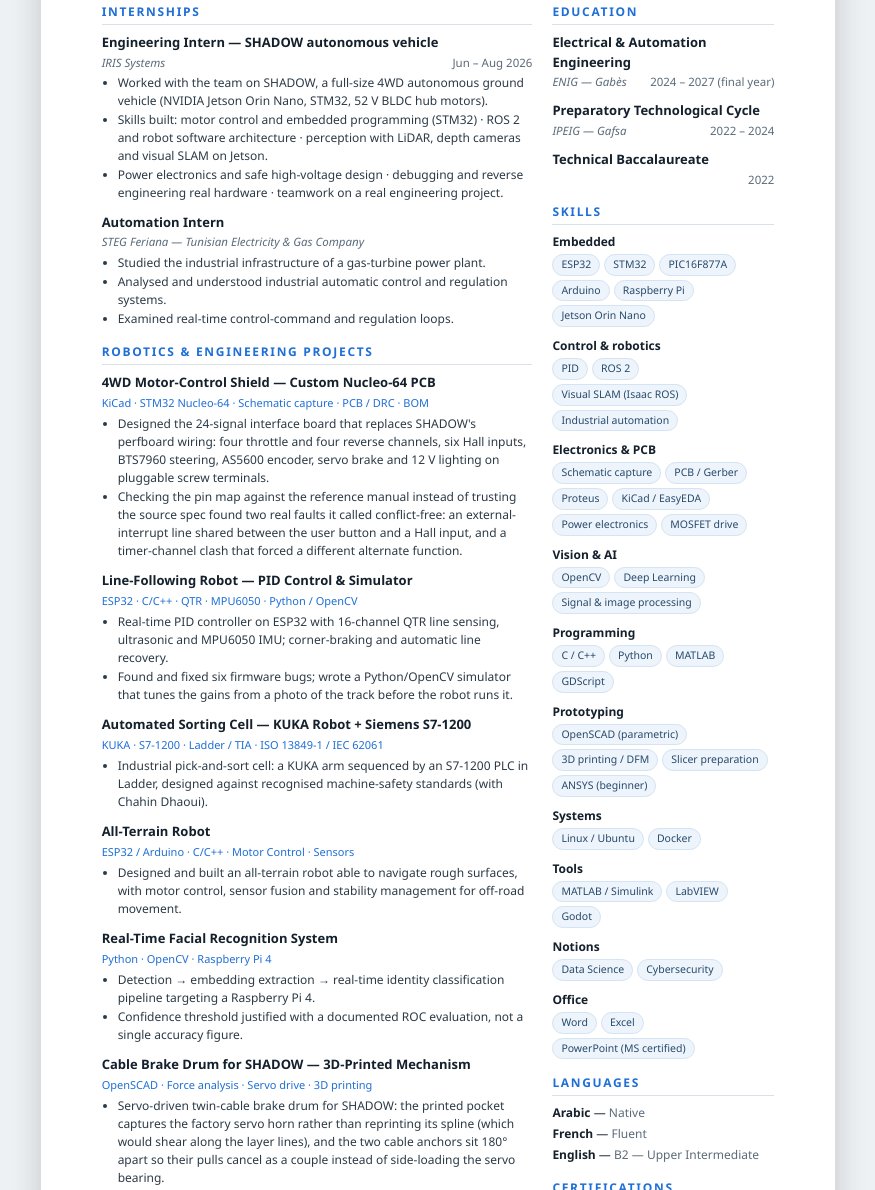
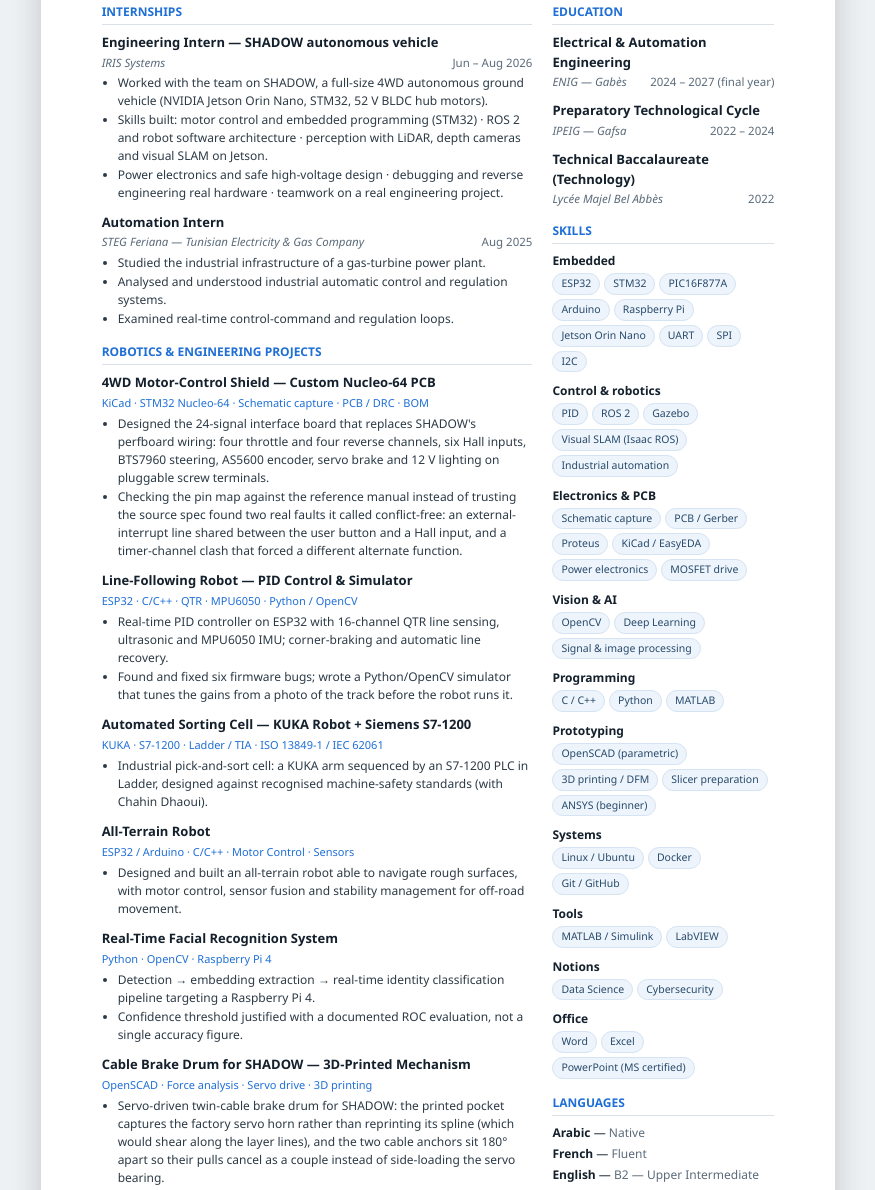
Before and after one commit to AssaadMH/AssaadMH.github.io, a plain HTML site: page cv.html in a window 1280 px wide. Shown: the part 434-1624 px from the top of the page, without its empty margins (202-1077 px from the left). Drawn offline with Linux system fonts and the light colour scheme.

Commit message:
CV: ATS fixes - STEG and bac dates, plain section headings, 2 pages, bus/Git/Gazebo skills

```diff
--- a/cv.html
+++ b/cv.html
@@ -41,7 +41,7 @@
   .main{flex:1 1 62%;min-width:0}
   .side{flex:0 0 33%}
 
-  h2{font-size:12px;text-transform:uppercase;letter-spacing:.14em;color:var(--accent);
+  h2{font-size:12px;text-transform:uppercase;color:var(--accent);
     margin:0 0 8px;padding-bottom:3px;border-bottom:1px solid var(--line)}
   section{margin-bottom:15px;break-inside:avoid}
   section.flow{break-inside:auto}
@@ -58,7 +58,7 @@
   .item ul li{font-size:12px;margin-bottom:1px;color:#2c3a46}
 
   .side h2{border-bottom-color:var(--line)}
-  .skwrap{margin-bottom:10px}
+  .skwrap{margin-bottom:10px;break-inside:avoid}
   .skwrap .g{font-weight:700;font-size:12px;margin-bottom:3px}
   .chips{display:flex;flex-wrap:wrap;gap:4px}
   .chips span{font-size:10.5px;background:#eef4fb;color:#274a6b;border:1px solid #d5e3f2;
@@ -118,7 +118,7 @@
           "Skills built: motor control and embedded programming (STM32) · ROS 2 and robot software architecture · perception with LiDAR, depth cameras and visual SLAM on Jetson.",
           "Power electronics and safe high-voltage design · debugging and reverse engineering real hardware · teamwork on a real engineering project."
         ] },
-      { t:"Automation Intern", org:"STEG Feriana — Tunisian Electricity &amp; Gas Company", y:"",
+      { t:"Automation Intern", org:"STEG Feriana — Tunisian Electricity &amp; Gas Company", y:"Aug 2025",
         bullets:[
           "Studied the industrial infrastructure of a gas-turbine power plant.",
           "Analysed and understood industrial automatic control and regulation systems.",
@@ -170,14 +170,7 @@
       { t:"ParkMate — RFID-Gated Smart Parking",
         tech:"Arduino · MFRC522 RFID (SPI) · I2C LCD · Servo · IR / ultrasonic · Proteus ARES · PCB etching",
         bullets:[
-          "First complete embedded system (IPEIG, 2023, robotics-programming innovation contest): ultrasonic car detection at the gate, RFID badge check, servo barrier and a live free/occupied count on a 20×4 LCD fed by one IR sensor per slot.",
-          "Laid out the board in Proteus ARES and etched it myself as a plug-on Arduino shield; seven firmware revisions in two weeks, and a candid post-mortem (sensors on the serial pins, state- instead of edge-based counting)."
-        ] },
-      { t:"UNKNOWN — 3D Action Game on a 0.5 GB GPU",
-        tech:"Godot 4.3 · GDScript · 3D math · Blender · Profiling · Audio DSP",
-        bullets:[
-          "Solo real-time 3D game built around a hard hardware ceiling: skinned character animation, enemy AI with telegraphed attacks driven by a data-table archetype system, and all fourteen sound effects synthesised in code with no audio files.",
-          "Measuring instead of guessing found the directional-shadow pass was costing roughly 70 % of the frame — turning it off took the level from 3.8 to about 15 fps with the atmosphere intact."
+          "First complete embedded system (IPEIG, 2023, robotics-programming innovation contest): ultrasonic car detection at the gate, RFID badge check, servo barrier and a live free/occupied count on a 20×4 LCD; board laid out in Proteus ARES and etched by hand."
         ] }
     ],
 
@@ -195,19 +188,19 @@
     edu: [
       { t:"Electrical &amp; Automation Engineering", org:"ENIG — Gabès", y:"2024 – 2027 (final year)" },
       { t:"Preparatory Technological Cycle", org:"IPEIG — Gafsa", y:"2022 – 2024" },
-      { t:"Technical Baccalaureate", org:"", y:"2022" }
+      { t:"Technical Baccalaureate (Technology)", org:"Lycée Majel Bel Abbès", y:"2022" }
     ],
 
     skTitle: "Skills",
     skills: [
-      { g:"Embedded", items:["ESP32","STM32","PIC16F877A","Arduino","Raspberry Pi","Jetson Orin Nano"] },
-      { g:"Control &amp; robotics", items:["PID","ROS 2","Visual SLAM (Isaac ROS)","Industrial automation"] },
+      { g:"Embedded", items:["ESP32","STM32","PIC16F877A","Arduino","Raspberry Pi","Jetson Orin Nano","UART","SPI","I2C"] },
+      { g:"Control &amp; robotics", items:["PID","ROS 2","Gazebo","Visual SLAM (Isaac ROS)","Industrial automation"] },
       { g:"Electronics &amp; PCB", items:["Schematic capture","PCB / Gerber","Proteus","KiCad / EasyEDA","Power electronics","MOSFET drive"] },
       { g:"Vision &amp; AI", items:["OpenCV","Deep Learning","Signal &amp; image processing"] },
-      { g:"Programming", items:["C / C++","Python","MATLAB","GDScript"] },
+      { g:"Programming", items:["C / C++","Python","MATLAB"] },
       { g:"Prototyping", items:["OpenSCAD (parametric)","3D printing / DFM","Slicer preparation","ANSYS (beginner)"] },
-      { g:"Systems", items:["Linux / Ubuntu","Docker"] },
-      { g:"Tools", items:["MATLAB / Simulink","LabVIEW","Godot"] },
+      { g:"Systems", items:["Linux / Ubuntu","Docker","Git / GitHub"] },
+      { g:"Tools", items:["MATLAB / Simulink","LabVIEW"] },
       { g:"Notions", items:["Data Science","Cybersecurity"] },
       { g:"Office", items:["Word","Excel","PowerPoint (MS certified)"] }
     ],
@@ -246,7 +239,7 @@
           "Compétences acquises : commande moteur et programmation embarquée (STM32) · ROS 2 et architecture logicielle robotique · perception par LiDAR, caméras de profondeur et SLAM visuel sur Jetson.",
           "Électronique de puissance et conception haute tension sûre · débogage et rétro-ingénierie de matériel réel · travail d'équipe sur un vrai projet d'ingénierie."
         ] },
-      { t:"Stagiaire en automatisme", org:"STEG Feriana — Société Tunisienne de l'Électricité et du Gaz", y:"",
+      { t:"Stagiaire en automatisme", org:"STEG Feriana — Société Tunisienne de l'Électricité et du Gaz", y:"août 2025",
         bullets:[
           "Étude de l'infrastructure industrielle d'une centrale à turbine à gaz.",
           "Analyse et compréhension des systèmes de commande et de régulation automatiques industriels.",
@@ -298,14 +291,7 @@
       { t:"ParkMate — Parking intelligent à accès RFID",
         tech:"Arduino · RFID MFRC522 (SPI) · LCD I2C · servomoteur · IR / ultrason · Proteus ARES · gravure de PCB",
         bullets:[
-          "Premier système embarqué complet (IPEIG, 2023, concours d'innovation en programmation robotique) : détection ultrason de la voiture à l'entrée, contrôle du badge RFID, barrière à servomoteur et comptage en direct des places libres/occupées sur LCD 20×4 via un capteur IR par place.",
-          "Carte dessinée sous Proteus ARES et gravée moi-même en shield enfichable sur l'Arduino ; sept versions du firmware en deux semaines, et un retour d'expérience honnête (capteurs sur les broches série, comptage par états au lieu de fronts)."
-        ] },
-      { t:"UNKNOWN — jeu d'action 3D sur un GPU de 0,5 Go",
-        tech:"Godot 4.3 · GDScript · maths 3D · Blender · profilage · DSP audio",
-        bullets:[
-          "Jeu 3D temps réel en solo bâti autour d'un plafond matériel strict : animation de personnages skinnés, IA d'ennemis à attaques télégraphiées pilotée par une table d'archétypes, et les quatorze effets sonores entièrement synthétisés par le code, sans aucun fichier audio.",
-          "Mesurer au lieu de supposer a révélé que la passe d'ombres directionnelles coûtait environ 70 % de la trame — la désactiver a fait passer le niveau de 3,8 à environ 15 images/s sans perdre l'atmosphère."
+          "Premier système embarqué complet (IPEIG, 2023, concours d'innovation en programmation robotique) : détection ultrason de la voiture à l'entrée, contrôle du badge RFID, barrière à servomoteur et comptage en direct des places libres/occupées sur LCD 20×4 ; carte dessinée sous Proteus ARES et gravée à la main."
         ] }
     ],
 
@@ -323,19 +309,19 @@
     edu: [
       { t:"Génie Électrique &amp; Automatique", org:"ENIG — Gabès", y:"2024 – 2027 (dernière année)" },
       { t:"Cycle préparatoire technologique", org:"IPEIG — Gafsa", y:"2022 – 2024" },
-      { t:"Baccalauréat technique", org:"", y:"2022" }
+      { t:"Baccalauréat technique (Technologie)", org:"Lycée Majel Bel Abbès", y:"2022" }
     ],
 
     skTitle: "Compétences",
     skills: [
-      { g:"Embarqué", items:["ESP32","STM32","PIC16F877A","Arduino","Raspberry Pi","Jetson Orin Nano"] },
-      { g:"Commande &amp; robotique", items:["PID","ROS 2","SLAM visuel (Isaac ROS)","Automatisme industriel"] },
+      { g:"Embarqué", items:["ESP32","STM32","PIC16F877A","Arduino","Raspberry Pi","Jetson Orin Nano","UART","SPI","I2C"] },
+      { g:"Commande &amp; robotique", items:["PID","ROS 2","Gazebo","SLAM visuel (Isaac ROS)","Automatisme industriel"] },
       { g:"Électronique &amp; PCB", items:["Saisie de schéma","PCB / Gerber","Proteus","KiCad / EasyEDA","Électronique de puissance","Commande de MOSFET"] },
       { g:"Vision &amp; IA", items:["OpenCV","Deep Learning","Traitement signal &amp; image"] },
-      { g:"Programmation", items:["C / C++","Python","MATLAB","GDScript"] },
+      { g:"Programmation", items:["C / C++","Python","MATLAB"] },
       { g:"Prototypage", items:["OpenSCAD (paramétrique)","Impression 3D / DFM","Préparation trancheur","ANSYS (débutant)"] },
-      { g:"Systèmes", items:["Linux / Ubuntu","Docker"] },
-      { g:"Outils", items:["MATLAB / Simulink","LabVIEW","Godot"] },
+      { g:"Systèmes", items:["Linux / Ubuntu","Docker","Git / GitHub"] },
+      { g:"Outils", items:["MATLAB / Simulink","LabVIEW"] },
       { g:"Notions", items:["Data Science","Cybersécurité"] },
       { g:"Bureautique", items:["Word","Excel","PowerPoint (certifié MS)"] }
     ],
@@ -403,7 +389,7 @@
       '<section><h2>'+d.actTitle+'</h2>'+orgBlock(d.act)+'</section>'+
     '</div><div class="side">'+
       '<section><h2>'+d.eduTitle+'</h2>'+orgBlock(d.edu)+'</section>'+
-      '<section><h2>'+d.skTitle+'</h2>'+skills+'</section>'+
+      '<section class="flow"><h2>'+d.skTitle+'</h2>'+skills+'</section>'+
       '<section><h2>'+d.langTitle+'</h2><div class="langs">'+langs+'</div></section>'+
       '<section><h2>'+d.certTitle+'</h2>'+certs+'</section>'+
     '</div></div>'+
```
